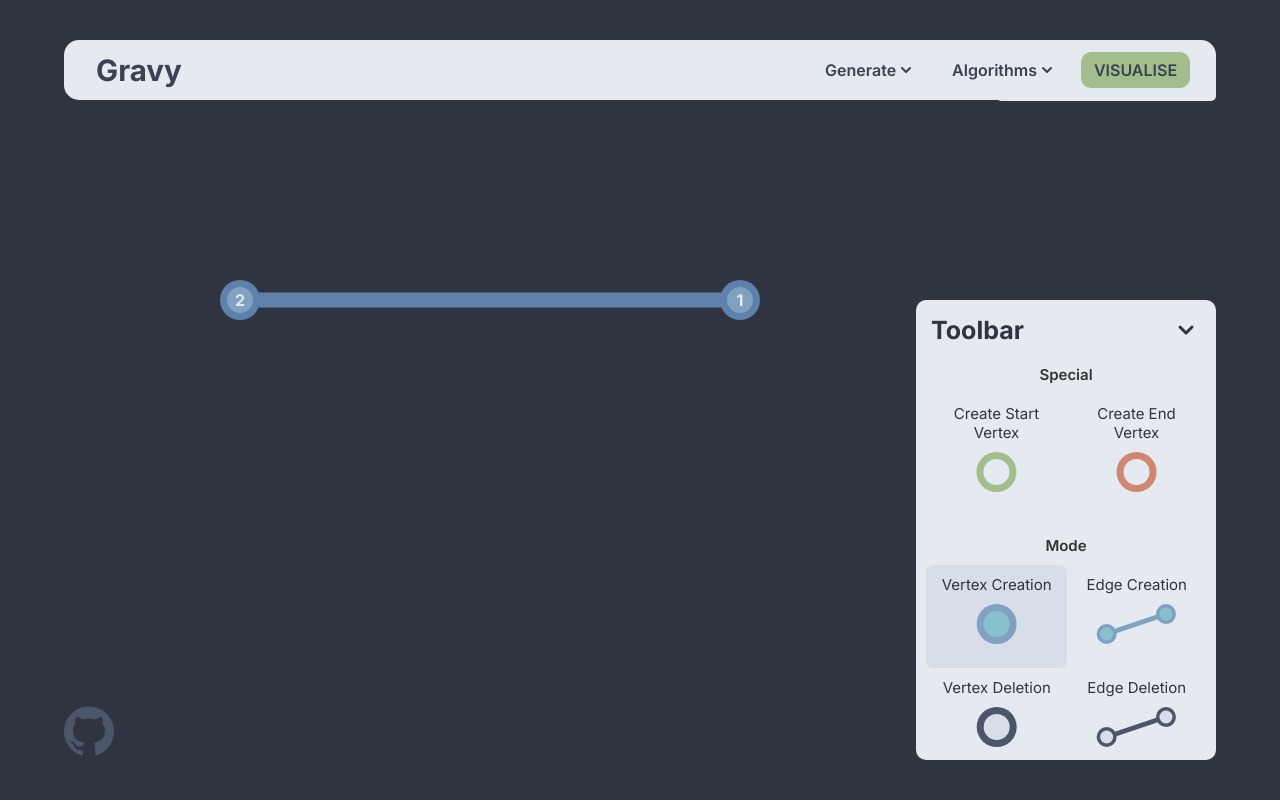
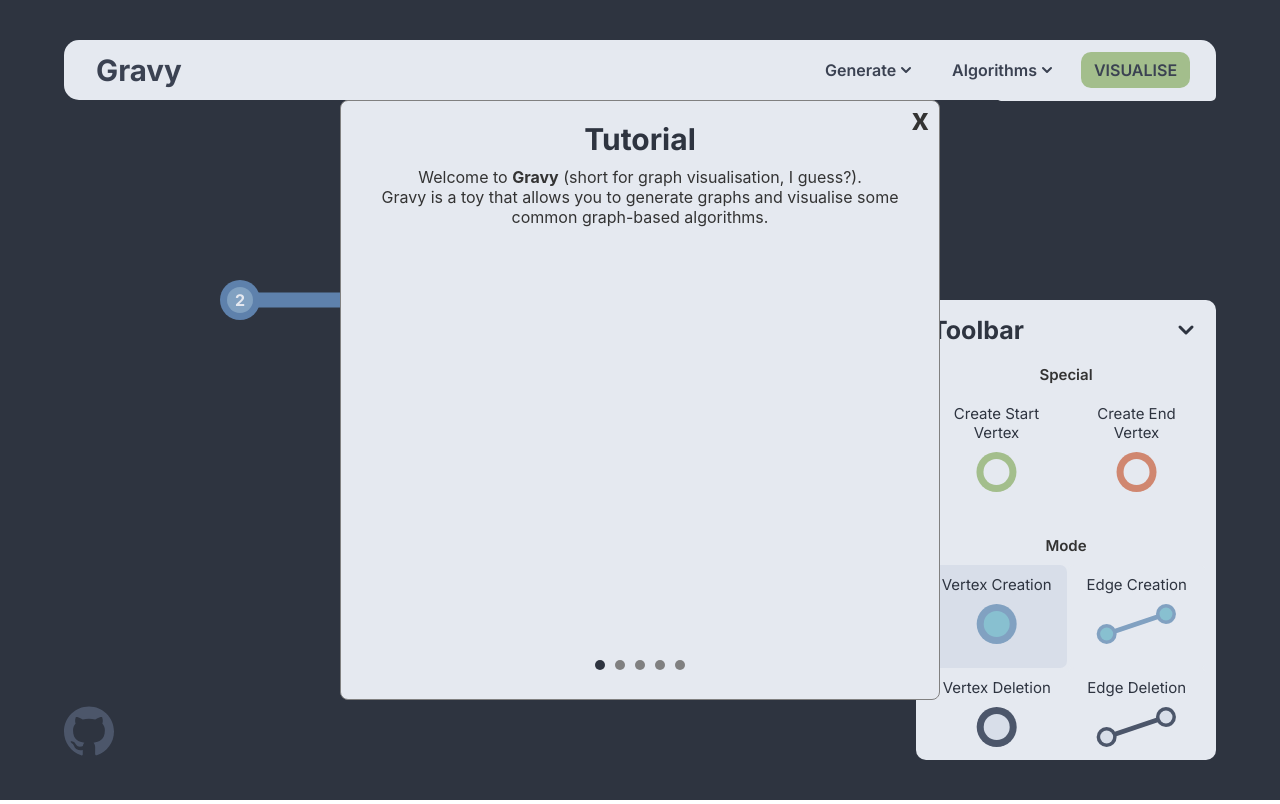
Before and after one commit to thud/gravy, a Svelte app: page / in a window 1280 px wide. Built offline with nearby package versions, Linux system fonts and the light colour scheme.

Commit message:
Start adding tutorial

```diff
--- a/src/App.svelte
+++ b/src/App.svelte
@@ -5,6 +5,7 @@
     import GithubButton from './components/GithubButton.svelte';
     import Toolbar from './components/Toolbar.svelte';
     import Tooltip from './components/Tooltip.svelte';
+    import Tutorial from './components/Tutorial.svelte';
 </script>
 
 <style>
@@ -24,4 +25,5 @@
     <Toolbar />
     <Tooltip />
     <GraphCanvas />
+    <Tutorial />
 </main>
--- /dev/null
+++ b/src/components/Tutorial.svelte
@@ -0,0 +1,110 @@
+<script lang="ts">
+    import { tutorial_open, colors } from '../model/State';
+	import { fade } from "svelte/transition";
+	import { expoInOut } from "svelte/easing";
+
+    let stage = 0;
+
+    const tips = [
+        [
+            'Welcome to <strong>Gravy</strong> (short for graph visualisation, I guess?).<br>Gravy is a toy that allows you to generate graphs and visualise some common graph-based algorithms.',
+            '/#',
+        ],
+        [
+            'To generate a common type of graph, use the <em>Generate</em> dropdown in the top navbar. You can zoom in and out with the scroll wheel, and pan around by dragging. on empty space.',
+            '/#',
+        ],
+        [
+            'To create your own graph, you can use the <em>toolbar</em> in the bottom right. Here, you can choose from several modes which allow you to create/delete nodes and edges.',
+            '/#',
+        ],
+        [
+            'All edges have an associated <strong>weight</strong> and <strong>direction</strong>. These come in to play when visualising algorithms. To change or hide them, you can use options in the toolbar.',
+            '/#',
+        ],
+        [
+            'To actually visualise an algorithm, select it in the <em>Algorithms</em> dropdown in the top navbar. Then press the <em>VISUALISE</em> button next to it. You can use the playback tools to play or scroll through a visualisation. The visualisation will recalculate as you play with the graph so give that a try and have fun!',
+            '/#',
+        ],
+    ];
+
+    let tip: String = 'Loading...',
+        imgUrl: String = 'Loading...';
+    $: [tip, imgUrl] = tips[stage];
+</script>
+
+<style>
+    .tutorial-container {
+        position: absolute;
+        display: flex;
+        align-items: stretch;
+        flex-direction: column;
+        top: calc(50% - 300px);
+        left: calc(50% - 300px);
+        right: calc(50% - 300px);
+        bottom: calc(50% - 300px);
+        border: 1px solid grey;
+        border-radius: 8px;
+        box-sizing: border-box;
+        padding: 20px;
+    }
+
+    .tutorial-close {
+        position: absolute;
+        top: 0;
+        right: 10px;
+        cursor: pointer;
+        font-weight: 700;
+        font-size: 30px;
+    }
+
+    .tutorial-title {
+        font-family: Inter, sans-serif;
+        font-size: 30px;
+        font-weight: 700;
+        margin-bottom: 10px;
+    }
+
+    .tutorial-progressdots-container {
+        margin-top: auto;
+    }
+
+    .tutorial-progressdot {
+        border-radius: 100%;
+        width: 10px;
+        height: 10px;
+        display: inline-block;
+        margin: 5px;
+        transition: background-color 0.3s ease-in-out;
+    }
+</style>
+
+{#if $tutorial_open}
+	<div
+		class="tutorial-container"
+		style="background-color:{$colors.nord5};"
+		transition:fade={{ duration: 500, easing: expoInOut }}>
+        <div
+            class="tutorial-close"
+            on:click={() => {
+                $tutorial_open = false;
+            }}>
+            x
+        </div>
+        <div class="tutorial-title" style="color:{$colors.nord0}">Tutorial</div>
+        <div class="tutorial-tip">
+            {@html tip}
+        </div>
+        <!--<img class="tutorial-img" />-->
+        <div class="tutorial-progressdots-container">
+            {#each tips as _ctip, i}
+                <div
+                    class="tutorial-progressdot"
+                    style="background-color:{i === stage ? $colors.nord0 : 'grey'};"
+                    on:click={() => {
+                        stage = i;
+                    }} />
+            {/each}
+        </div>
+    </div>
+{/if}
--- a/src/model/State.ts
+++ b/src/model/State.ts
@@ -85,6 +85,7 @@ export let create_end_node: BooleanWritable = writable(false);
 export let start_node_id: NumWritable = writable(-1);
 export let end_node_id: NumWritable = writable(-1);
 export let mode: NumWritable = writable(0);
+export let tutorial_open: BooleanWritable = writable(true);
 
 export let visualising: BooleanWritable = writable(false);
 export let algo_to_visualise: NumWritable = writable(-1);
```
